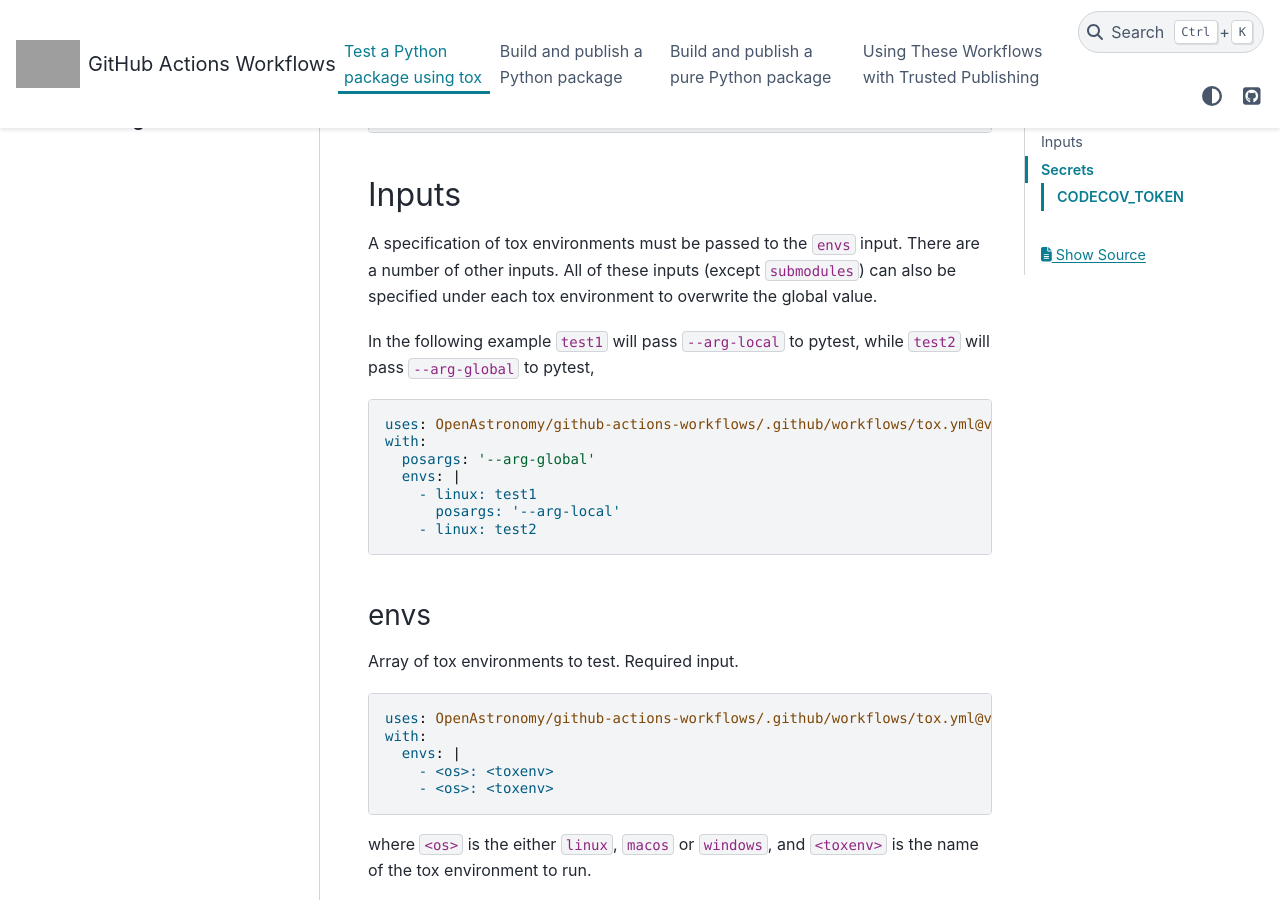
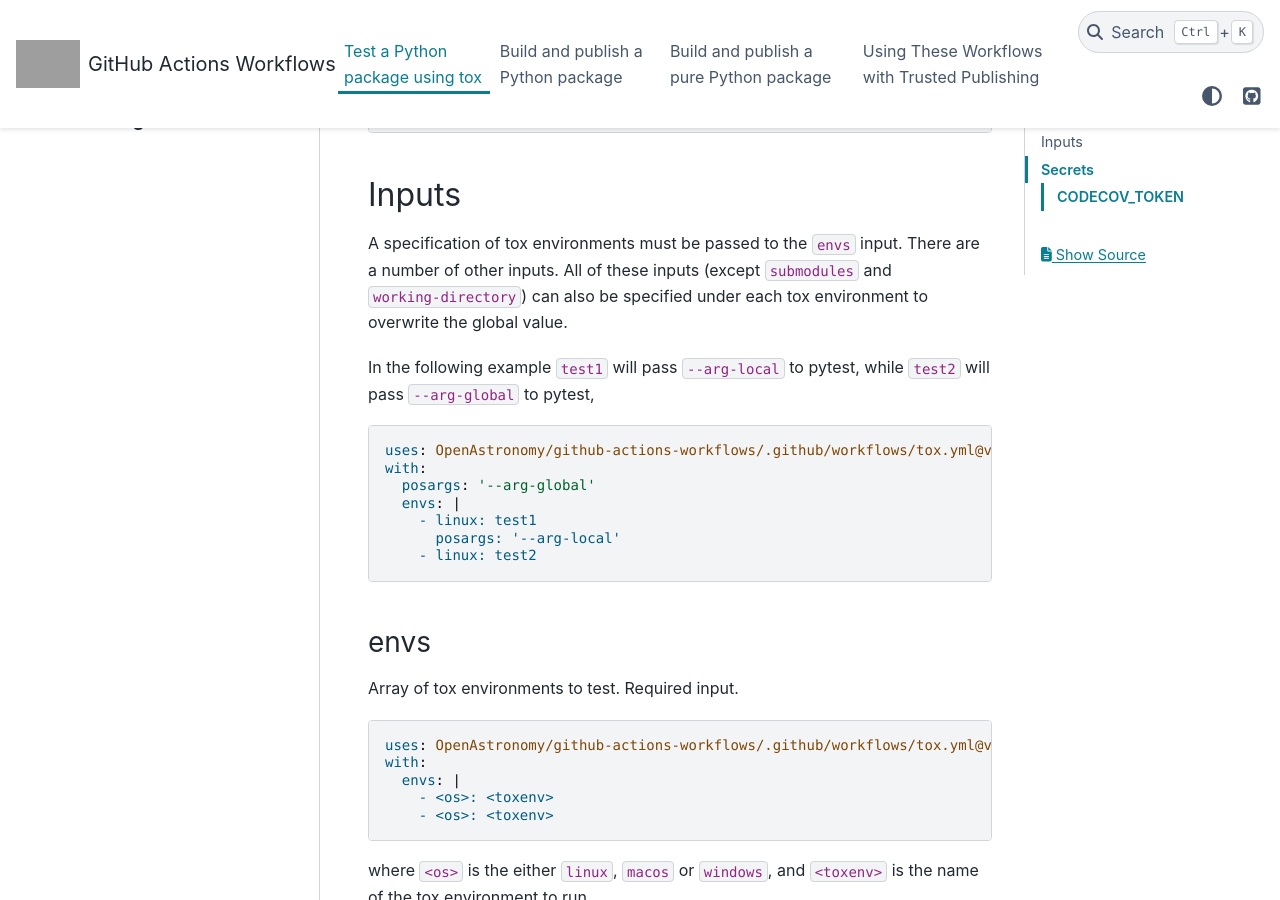
Before and after one commit to OpenAstronomy/github-actions-workflows, a Sphinx documentation site: the page built from docs/source/tox.rst, in a window 1280 px wide and 900 px high, scrolled down 572 px. Built offline with Sphinx 7.4.7 and the PyData theme 0.15.4, drawn with Linux system fonts in a browser that asks for light colours; grey boxes are pictures that could not be loaded.

Commit message:
Mention that working-directory can't be specified per tox env

```diff
--- a/docs/source/tox.rst
+++ b/docs/source/tox.rst
@@ -31,7 +31,7 @@
 
 A specification of tox environments must be passed to the ``envs``
 input. There are a number of other inputs. All of these inputs (except
-``submodules``) can also be specified under each tox environment to
+``submodules`` and ``working-directory``) can also be specified under each tox environment to
 overwrite the global value.
 
 In the following example ``test1`` will pass ``--arg-local`` to pytest,
```
